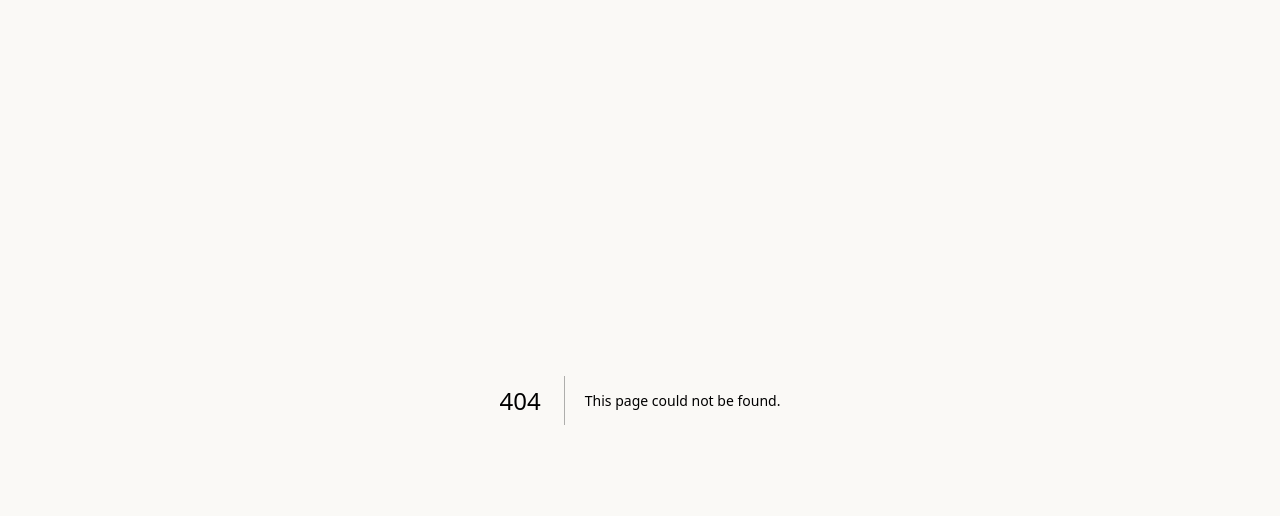
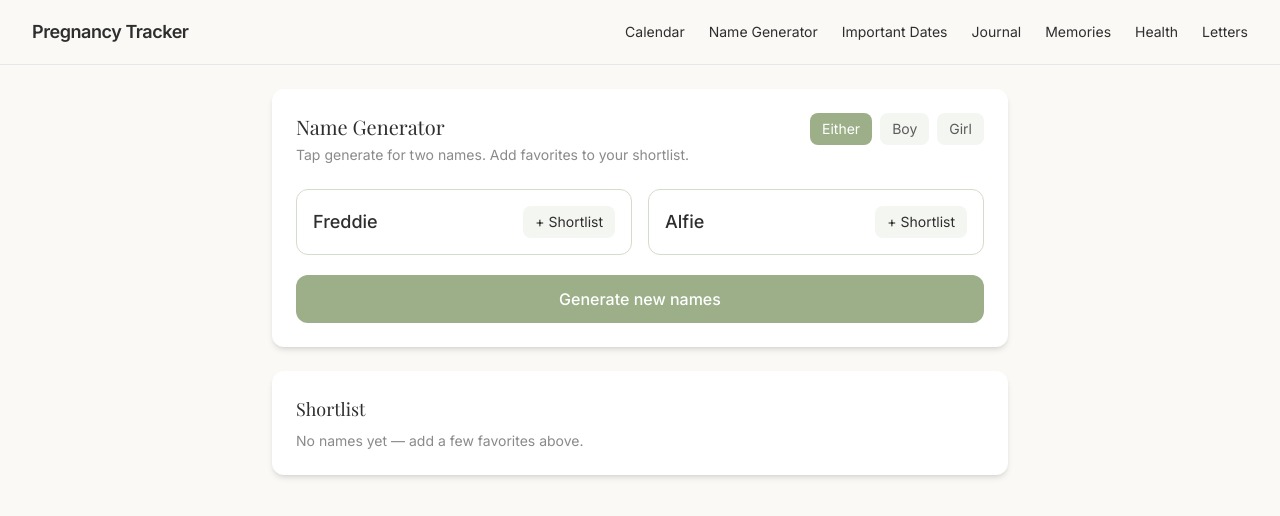
Before and after one commit to danchowdhury49-cloud/pregnancy-site, a Next.js app: page /name-generator in a window 1280 px wide. Before the commit this address had no page. Shown: the top 516 px of the page. Built offline with nearby package versions, Linux system fonts and the light colour scheme; a web font is replaced by a local one.

Commit message:
Add name generator page

```diff
--- /dev/null
+++ b/app/(protected)/name-generator/page.tsx
@@ -0,0 +1,130 @@
+"use client";
+
+import { useMemo, useState } from "react";
+
+const BOY_NAMES = [
+  "Noah","Oliver","George","Leo","Arthur","Harry","Charlie","Theo","Oscar","Freddie",
+  "Jack","Alfie","Henry","Archie","Finley","Felix","Jude","Hugo","Louis","Milo",
+];
+
+const GIRL_NAMES = [
+  "Olivia","Amelia","Isla","Ava","Mia","Ivy","Freya","Lily","Grace","Sophie",
+  "Ella","Evie","Poppy","Ruby","Charlotte","Florence","Matilda","Willow","Aria","Elsie",
+];
+
+function pickTwoDistinct(list: string[]) {
+  const a = list[Math.floor(Math.random() * list.length)];
+  let b = list[Math.floor(Math.random() * list.length)];
+  while (b === a && list.length > 1) b = list[Math.floor(Math.random() * list.length)];
+  return [a, b];
+}
+
+export default function NameGeneratorPage() {
+  const [mode, setMode] = useState<"boy" | "girl" | "either">("either");
+
+  const activeList = useMemo(() => {
+    if (mode === "boy") return BOY_NAMES;
+    if (mode === "girl") return GIRL_NAMES;
+    return [...BOY_NAMES, ...GIRL_NAMES];
+  }, [mode]);
+
+  const [pair, setPair] = useState<[string, string]>(() => pickTwoDistinct(activeList));
+  const [shortlist, setShortlist] = useState<string[]>([]);
+
+  function generate() {
+    setPair(pickTwoDistinct(activeList));
+  }
+
+  function addToShortlist(name: string) {
+    setShortlist((prev) => (prev.includes(name) ? prev : [name, ...prev]));
+  }
+
+  function removeFromShortlist(name: string) {
+    setShortlist((prev) => prev.filter((n) => n !== name));
+  }
+
+  return (
+    <div className="space-y-6">
+      <div className="bg-white rounded-xl shadow-md p-6">
+        <div className="flex items-start justify-between gap-4">
+          <div>
+            <h1 className="font-serif text-xl text-text-primary">Name Generator</h1>
+            <p className="mt-1 text-sm text-text-muted">
+              Tap generate for two names. Add favorites to your shortlist.
+            </p>
+          </div>
+
+          <div className="flex gap-2">
+            <button
+              onClick={() => setMode("either")}
+              className={`px-3 py-1.5 rounded-lg text-sm ${
+                mode === "either" ? "bg-sage-400 text-white" : "bg-sage-50 text-text-secondary hover:bg-sage-100"
+              }`}
+            >
+              Either
+            </button>
+            <button
+              onClick={() => setMode("boy")}
+              className={`px-3 py-1.5 rounded-lg text-sm ${
+                mode === "boy" ? "bg-sage-400 text-white" : "bg-sage-50 text-text-secondary hover:bg-sage-100"
+              }`}
+            >
+              Boy
+            </button>
+            <button
+              onClick={() => setMode("girl")}
+              className={`px-3 py-1.5 rounded-lg text-sm ${
+                mode === "girl" ? "bg-sage-400 text-white" : "bg-sage-50 text-text-secondary hover:bg-sage-100"
+              }`}
+            >
+              Girl
+            </button>
+          </div>
+        </div>
+
+        <div className="mt-6 grid sm:grid-cols-2 gap-4">
+          {pair.map((name) => (
+            <div key={name} className="rounded-xl border border-sage-200 p-4 flex items-center justify-between">
+              <div className="text-lg font-medium text-text-primary">{name}</div>
+              <button
+                onClick={() => addToShortlist(name)}
+                className="px-3 py-1.5 rounded-lg bg-sage-50 text-sage-700 hover:bg-sage-100 text-sm"
+              >
+                + Shortlist
+              </button>
+            </div>
+          ))}
+        </div>
+
+        <button
+          onClick={generate}
+          className="mt-5 w-full py-3 rounded-xl bg-sage-400 text-white font-medium hover:bg-sage-500 transition-colors"
+        >
+          Generate new names
+        </button>
+      </div>
+
+      <div className="bg-white rounded-xl shadow-md p-6">
+        <h2 className="font-serif text-lg text-text-primary">Shortlist</h2>
+
+        {shortlist.length === 0 ? (
+          <p className="mt-2 text-sm text-text-muted">No names yet — add a few favorites above.</p>
+        ) : (
+          <ul className="mt-4 space-y-2">
+            {shortlist.map((name) => (
+              <li key={name} className="flex items-center justify-between rounded-lg border border-sage-100 p-3">
+                <span className="text-text-primary">{name}</span>
+                <button
+                  onClick={() => removeFromShortlist(name)}
+                  className="text-sm text-red-500 hover:text-red-600"
+                >
+                  Remove
+                </button>
+              </li>
+            ))}
+          </ul>
+        )}
+      </div>
+    </div>
+  );
+}
--- a/components/Navbar.tsx
+++ b/components/Navbar.tsx
@@ -20,6 +20,9 @@ export default function Navbar() {
           <Link href="/calendar" className="hover:text-[#9CAF88]">
             Calendar
           </Link>
+          <Link href="/name-generator" className="hover:text-[#9CAF88]">
+    Name Generator
+</Link>
           <Link href="/important-dates" className="hover:text-[#9CAF88]">
             Important Dates
           </Link>
```
